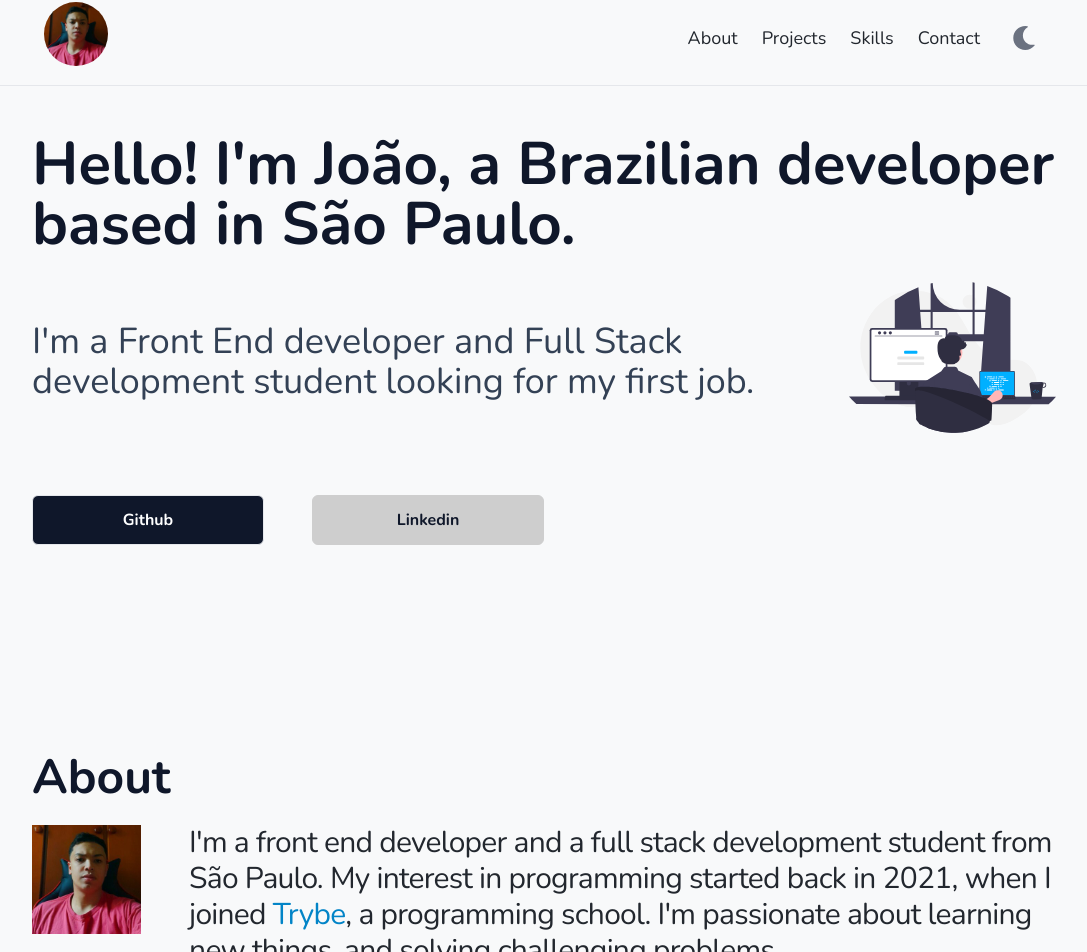
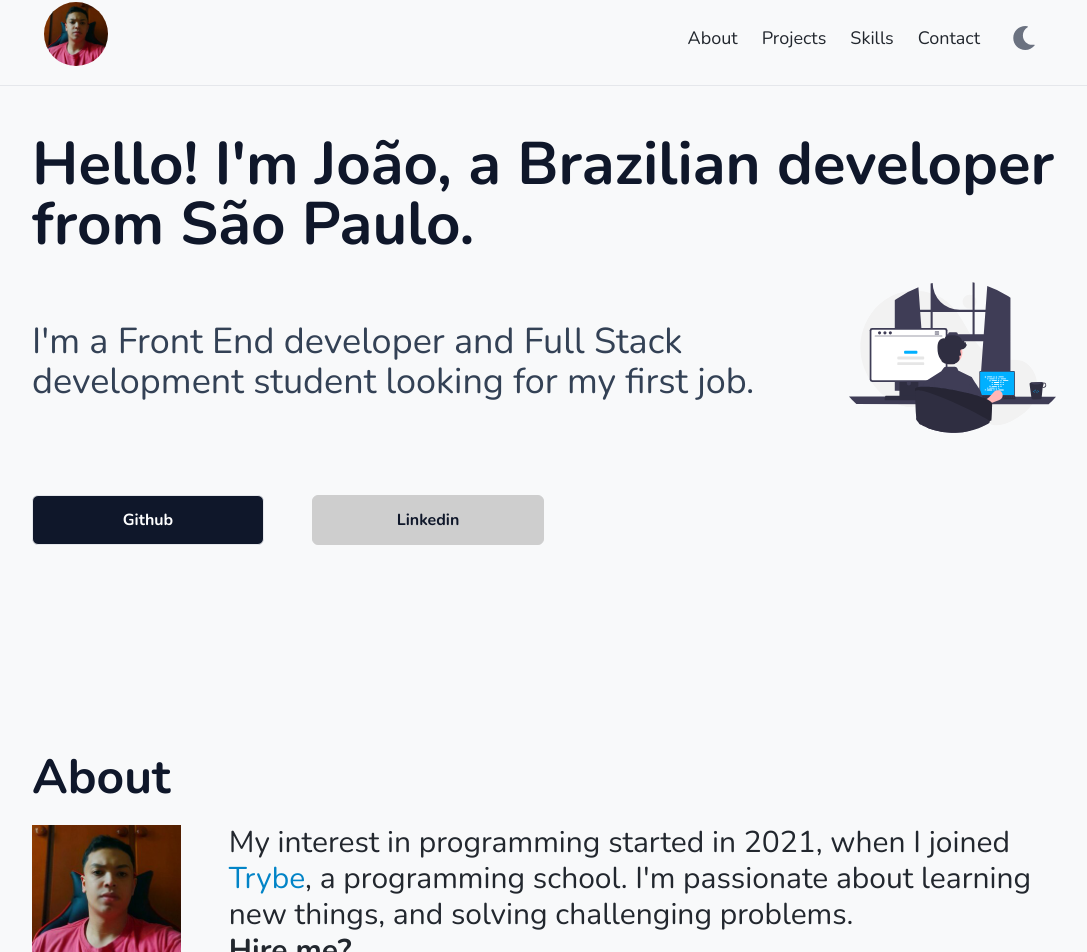
Before and after one commit to johnjoker13/website, a Next.js app: page / in a window 1280 px wide. Shown: the part 10-962 px from the top of the page, without its empty margins (96-1183 px from the left). Built offline with nearby package versions, Linux system fonts and the light colour scheme.

Commit message:
refactor(About): changing profile description

```diff
--- a/components/Layout.jsx
+++ b/components/Layout.jsx
@@ -9,7 +9,7 @@ const Layout = ({ children }) => {
         className="
       flex
       flex-col
-      min-w-screen
+      max-w-screen
       min-h-screen
       m-0
       p-0
--- a/pages/about.jsx
+++ b/pages/about.jsx
@@ -19,10 +19,9 @@ const About = () => {
             />
           </figure>
           <article className="flex flex-wrap">
-            <article className="text-3xl mb-6 w-full tracking-tight">
+            <article className="text-3xl mb-6">
               <p>
-                I&apos;m a front end developer and a full stack development
-                student from São Paulo. My interest in programming started back
+                My interest in programming started
                 in 2021, when I joined {" "}
                 <a
                   href="https://www.betrybe.com"
@@ -33,7 +32,7 @@ const About = () => {
                   Trybe
                 </a>
                 , a programming school. I&apos;m passionate about learning new
-                things, and solving challenging problems.
+                things, and <span>solving challenging problems.</span>
               </p>
               <p className="font-bold">Hire me?</p>
             </article>
--- a/pages/contact.jsx
+++ b/pages/contact.jsx
@@ -40,7 +40,7 @@ const Contact = () => {
 
   return (
     <div id="contact" className="pt-32 font-bold">
-      <div className="flex flex-col gap-8">
+      <div className="flex flex-col gap-8 items-center">
         <Header
           headerClass="text-5xl text-slate-900 dark:text-white font-bold"
           headerText="Contact"
@@ -54,7 +54,7 @@ const Contact = () => {
         </div>
 
         <form
-          className="flex flex-col dark:bg-gray-800 bg-white gap-2 shadow-lg p-6"
+          className="flex flex-col max-w-3/6 dark:bg-gray-800 bg-white gap-2 shadow-lg p-6"
           onSubmit={formik.handleSubmit}
         >
           <label htmlFor="name" className="flex flex-col flex-1">
--- a/pages/home.jsx
+++ b/pages/home.jsx
@@ -10,7 +10,7 @@ const HomePage = () => {
       <section className="flex flex-col">
         <article className="text-6xl">
           <h1 className="text-slate-900 dark:text-white font-bold">
-            Hello! I&apos;m João, a Brazilian developer based in São Paulo.
+            Hello! I&apos;m João, a Brazilian developer from São Paulo.
           </h1>
           <article className="flex flex-row items-center">
             <p className="text-4xl text-slate-700 dark:text-light-grey" >
```
